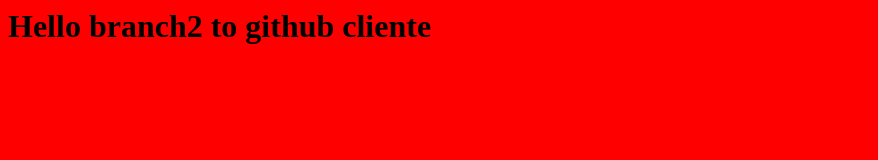
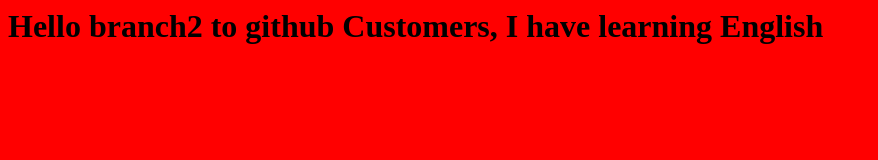
Before and after one commit to carlosfisi2036/temp1, a plain HTML site: page index.html in a window 1280 px wide. Shown: the whole page, without its empty margins (0-878 px from the left). Drawn offline with Linux system fonts and the light colour scheme.

Commit message:
It's my test by ccv

```diff
--- a/index.html
+++ b/index.html
@@ -1,5 +1,5 @@
 <html>
 	<body bgcolor="red">
-	       <h1>Hello branch2 to github cliente</h1>
+	       <h1>Hello branch2 to github Customers,  I have learning English</h1>
 	</body>
 </html>
```
